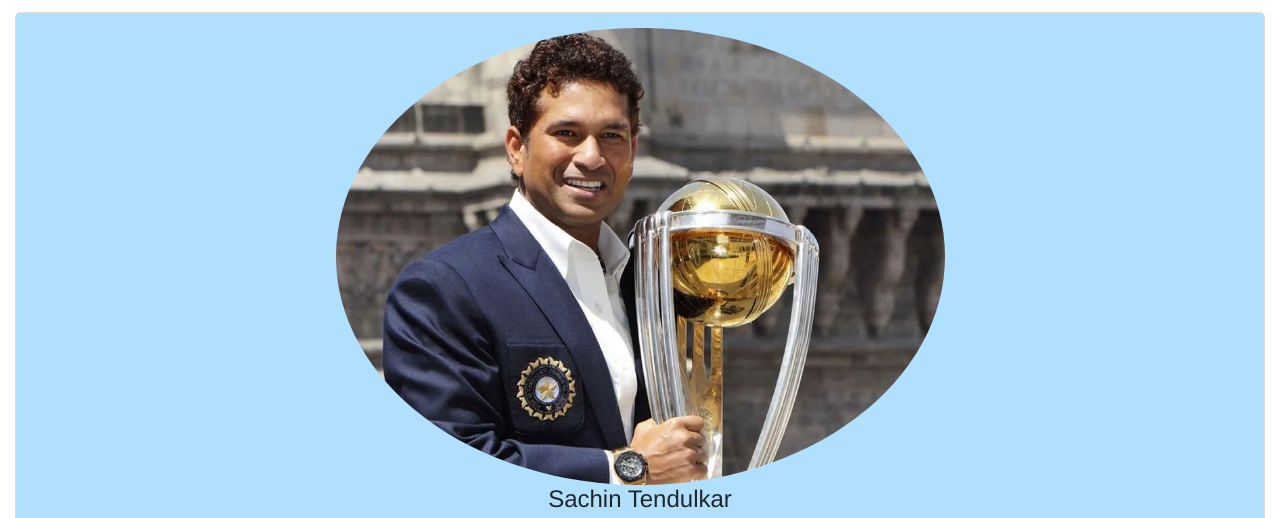
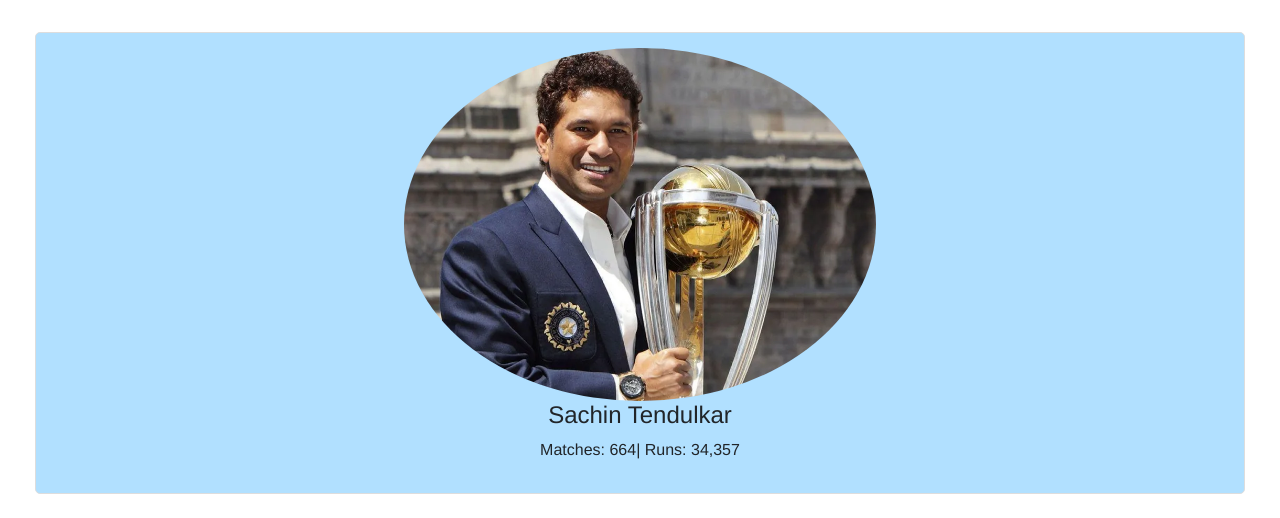
Before and after one commit to V726328/cricket-hub, a plain HTML site: page index.html in a window 1280 px wide. Shown: the part 214-732 px from the top of the page. Drawn offline with nearby package versions, Linux system fonts and the light colour scheme; files whose address does not match are found by name.

Commit message:
style.css

```diff
--- a/style.css
+++ b/style.css
@@ -12,13 +12,13 @@ header{
     border: 1px solid #ddd;
     border-radius: 5px;
     padding: 15px;
-    margin: 15px;
+    margin: 35px;
     text-align: center;
     cursor: pointer;
 }
 
 .player-card img{
-    width: 50%;
+    width: 40%;
     height: auto;
     border-radius: 50%;
 }
```
